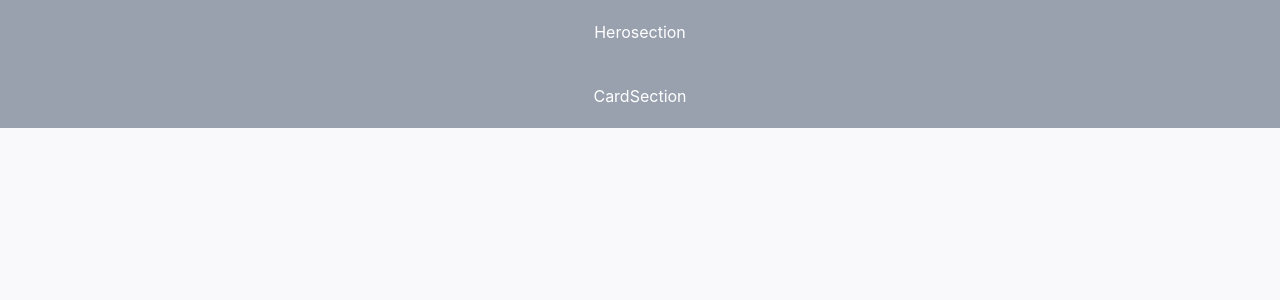
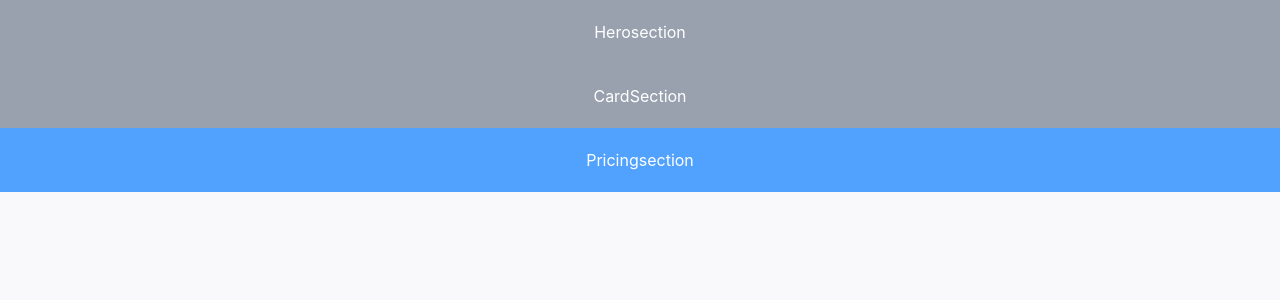
Before and after one commit to eslam-mohamedl/learn-github, a Next.js app: page / in a window 1280 px wide. Shown: the top 300 px of the page. Built offline with nearby package versions, Linux system fonts and the light colour scheme.

Commit message:
pricing section

```diff
--- a/src/app/page.tsx
+++ b/src/app/page.tsx
@@ -1,10 +1,12 @@
 import Herosection from "@/components/organisms/Herosection";
 import CardSection from "@/components/organisms/CardSection";
+import Pricingsection from "@/components/organisms/Pricingsection";
 export default function page() {
   return (
     <div>
       <Herosection />
       <CardSection />
+      <Pricingsection />
     </div>
   );
 }
--- /dev/null
+++ b/src/components/organisms/Pricingsection.tsx
@@ -0,0 +1,7 @@
+export default function Pricingsection() {
+  return (
+    <div className="bg-blue-400 text-white p-5  flex  justify-center items-center ">
+      Pricingsection
+    </div>
+  );
+}
```
